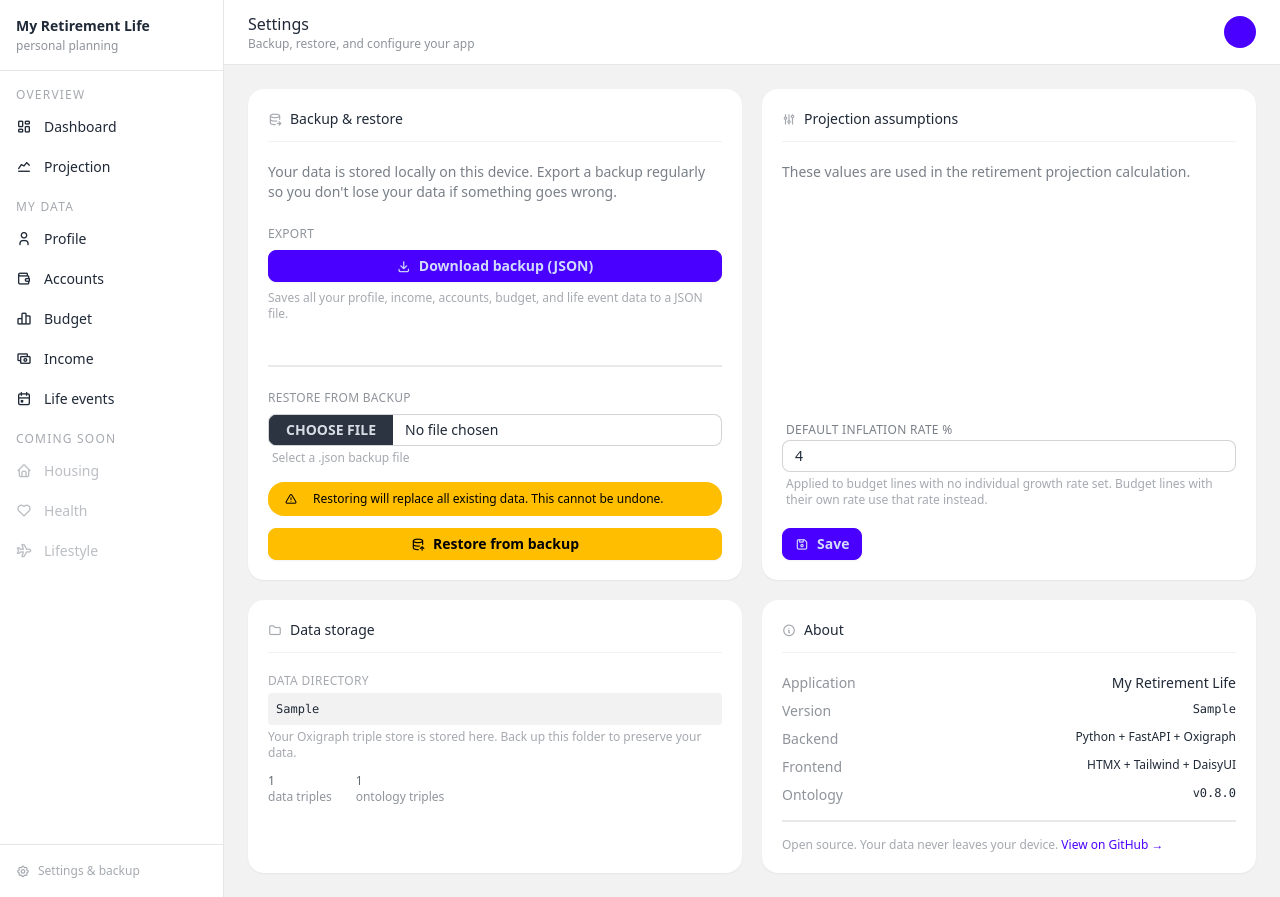
After one commit to Wooloomooloo2/my-retirement-life, a Python web app: template src/templates/settings.html in a window 1280 px wide. The commit adds this page. Run offline with Jinja, Linux system fonts and the light colour scheme; the template is opened without the code that fills it: most values are stand-ins (such as "Sample title", 1, 10 or a date in 2020); some libraries are stand-ins or nearby versions.

Commit message:
Add settings page
data export, import, and inflation rate

```diff
--- a/src/api/app.py
+++ b/src/api/app.py
@@ -7,7 +7,7 @@ from fastapi.staticfiles import StaticFiles
 from fastapi.responses import HTMLResponse
 
 from src.config import settings
-from src.api.routes import profile, accounts, budget, life_events, projection, income
+from src.api.routes import profile, accounts, budget, life_events, projection, income, settings_route
 
 app = FastAPI(title=settings.app_name)
 
@@ -22,6 +22,7 @@ app.include_router(accounts.router)
 app.include_router(budget.router)
 app.include_router(life_events.router)
 app.include_router(income.router)
+app.include_router(settings_route.router)
 app.include_router(projection.router)
 
 
--- a/src/templates/base.html
+++ b/src/templates/base.html
@@ -69,8 +69,10 @@
                 </span>
 
             </nav>
-            <div class="p-4 border-t border-base-300 text-xs text-base-content/30">
-                <p>Data stored locally on this device.</p>
+            <div class="p-4 border-t border-base-300">
+                <a href="/settings" class="flex items-center gap-2 text-xs text-base-content/40 hover:text-base-content/70 {% if active == 'settings' %}text-base-content/70{% endif %}">
+                    <i class="ti ti-settings text-sm" aria-hidden="true"></i> Settings &amp; backup
+                </a>
             </div>
         </aside>
 
--- /dev/null
+++ b/src/templates/settings.html
@@ -0,0 +1,186 @@
+{% extends "base.html" %}
+
+{% block title %}Settings — {{ app_name }}{% endblock %}
+{% block page_title %}Settings{% endblock %}
+{% block page_subtitle %}Backup, restore, and configure your app{% endblock %}
+
+{% block content %}
+
+{% if import_success is defined %}
+<div class="alert {% if import_success %}alert-success{% else %}alert-error{% endif %} mb-5">
+    <i class="ti ti-{% if import_success %}circle-check{% else %}alert-circle{% endif %}"></i>
+    <span>{{ import_message }}</span>
+    {% if import_success %}
+    <a href="/" class="btn btn-sm btn-ghost ml-auto">Go to dashboard →</a>
+    {% endif %}
+</div>
+{% endif %}
+
+{% if inflation_saved %}
+<div class="alert alert-success mb-5">
+    <i class="ti ti-circle-check"></i>
+    <span>Inflation rate updated.</span>
+</div>
+{% endif %}
+
+<div class="grid grid-cols-2 gap-5">
+
+    <!-- Backup & restore -->
+    <div class="card bg-base-100 shadow-sm">
+        <div class="card-body p-5">
+            <h3 class="text-sm font-medium flex items-center gap-2 pb-3 mb-3 border-b border-base-200">
+                <i class="ti ti-database-export text-base-content/40" aria-hidden="true"></i>
+                Backup &amp; restore
+            </h3>
+
+            <p class="text-sm text-base-content/60 mb-4">
+                Your data is stored locally on this device. Export a backup regularly so you don't lose your data if something goes wrong.
+            </p>
+
+            <!-- Export -->
+            <div class="mb-5">
+                <p class="text-xs font-medium uppercase tracking-wide text-base-content/50 mb-2">Export</p>
+                <a href="/settings/export"
+                   class="btn btn-primary btn-sm gap-2 w-full">
+                    <i class="ti ti-download" aria-hidden="true"></i>
+                    Download backup (JSON)
+                </a>
+                <p class="text-xs text-base-content/40 mt-2">
+                    Saves all your profile, income, accounts, budget, and life event data to a JSON file.
+                </p>
+            </div>
+
+            <div class="divider my-2"></div>
+
+            <!-- Import -->
+            <div>
+                <p class="text-xs font-medium uppercase tracking-wide text-base-content/50 mb-2">Restore from backup</p>
+                <form method="post" action="/settings/import" enctype="multipart/form-data">
+                    <div class="form-control mb-3">
+                        <input type="file" name="backup_file" accept=".json" required
+                               class="file-input file-input-bordered file-input-sm w-full" />
+                        <label class="label py-1">
+                            <span class="label-text-alt text-base-content/40">Select a .json backup file</span>
+                        </label>
+                    </div>
+                    <div class="alert alert-warning py-2 text-xs mb-3">
+                        <i class="ti ti-alert-triangle"></i>
+                        <span>Restoring will replace all existing data. This cannot be undone.</span>
+                    </div>
+                    <button type="submit"
+                            onclick="return confirm('This will replace all your current data with the backup. Are you sure?')"
+                            class="btn btn-warning btn-sm gap-2 w-full">
+                        <i class="ti ti-database-import" aria-hidden="true"></i>
+                        Restore from backup
+                    </button>
+                </form>
+            </div>
+        </div>
+    </div>
+
+    <!-- Projection assumptions -->
+    <div class="card bg-base-100 shadow-sm">
+        <div class="card-body p-5">
+            <h3 class="text-sm font-medium flex items-center gap-2 pb-3 mb-3 border-b border-base-200">
+                <i class="ti ti-adjustments text-base-content/40" aria-hidden="true"></i>
+                Projection assumptions
+            </h3>
+
+            <p class="text-sm text-base-content/60 mb-4">
+                These values are used in the retirement projection calculation.
+            </p>
+
+            <form method="post" action="/settings/inflation">
+                <div class="form-control mb-4">
+                    <label class="label py-0.5">
+                        <span class="label-text text-xs font-medium uppercase tracking-wide text-base-content/60">Default inflation rate %</span>
+                    </label>
+                    <input type="number" name="inflationRate"
+                        step="0.1" min="0" max="20"
+                        value="{{ inflation_rate }}"
+                        class="input input-bordered input-sm w-full" />
+                    <label class="label py-1">
+                        <span class="label-text-alt text-base-content/40">
+                            Applied to budget lines with no individual growth rate set.
+                            Budget lines with their own rate use that rate instead.
+                        </span>
+                    </label>
+                </div>
+                <button type="submit" class="btn btn-primary btn-sm gap-2">
+                    <i class="ti ti-device-floppy" aria-hidden="true"></i>
+                    Save
+                </button>
+            </form>
+        </div>
+    </div>
+
+    <!-- Data storage info -->
+    <div class="card bg-base-100 shadow-sm">
+        <div class="card-body p-5">
+            <h3 class="text-sm font-medium flex items-center gap-2 pb-3 mb-3 border-b border-base-200">
+                <i class="ti ti-folder text-base-content/40" aria-hidden="true"></i>
+                Data storage
+            </h3>
+            <div class="space-y-3 text-sm">
+                <div>
+                    <p class="text-xs font-medium uppercase tracking-wide text-base-content/40 mb-1">Data directory</p>
+                    <p class="font-mono text-xs bg-base-200 rounded p-2 break-all">{{ data_dir }}</p>
+                    <p class="text-xs text-base-content/40 mt-1">
+                        Your Oxigraph triple store is stored here. Back up this folder to preserve your data.
+                    </p>
+                </div>
+                <div class="flex gap-6 text-xs text-base-content/50">
+                    <div>
+                        <p class="font-medium text-base-content/70">{{ data_triple_count }}</p>
+                        <p>data triples</p>
+                    </div>
+                    <div>
+                        <p class="font-medium text-base-content/70">{{ ontology_triple_count }}</p>
+                        <p>ontology triples</p>
+                    </div>
+                </div>
+            </div>
+        </div>
+    </div>
+
+    <!-- About -->
+    <div class="card bg-base-100 shadow-sm">
+        <div class="card-body p-5">
+            <h3 class="text-sm font-medium flex items-center gap-2 pb-3 mb-3 border-b border-base-200">
+                <i class="ti ti-info-circle text-base-content/40" aria-hidden="true"></i>
+                About
+            </h3>
+            <div class="space-y-2 text-sm">
+                <div class="flex justify-between">
+                    <span class="text-base-content/50">Application</span>
+                    <span class="font-medium">My Retirement Life</span>
+                </div>
+                <div class="flex justify-between">
+                    <span class="text-base-content/50">Version</span>
+                    <span class="font-mono text-xs">{{ app_version }}</span>
+                </div>
+                <div class="flex justify-between">
+                    <span class="text-base-content/50">Backend</span>
+                    <span class="text-xs">Python + FastAPI + Oxigraph</span>
+                </div>
+                <div class="flex justify-between">
+                    <span class="text-base-content/50">Frontend</span>
+                    <span class="text-xs">HTMX + Tailwind + DaisyUI</span>
+                </div>
+                <div class="flex justify-between">
+                    <span class="text-base-content/50">Ontology</span>
+                    <span class="font-mono text-xs">v0.8.0</span>
+                </div>
+                <div class="divider my-1"></div>
+                <p class="text-xs text-base-content/40">
+                    Open source. Your data never leaves your device.
+                    <a href="https://github.com/Wooloomooloo2/my-retirement-life"
+                       target="_blank" class="text-primary hover:underline">View on GitHub →</a>
+                </p>
+            </div>
+        </div>
+    </div>
+
+</div>
+
+{% endblock %}
```
Also changed, not shown: src/api/routes/settings_route.py (added, +509 -0 lines).
